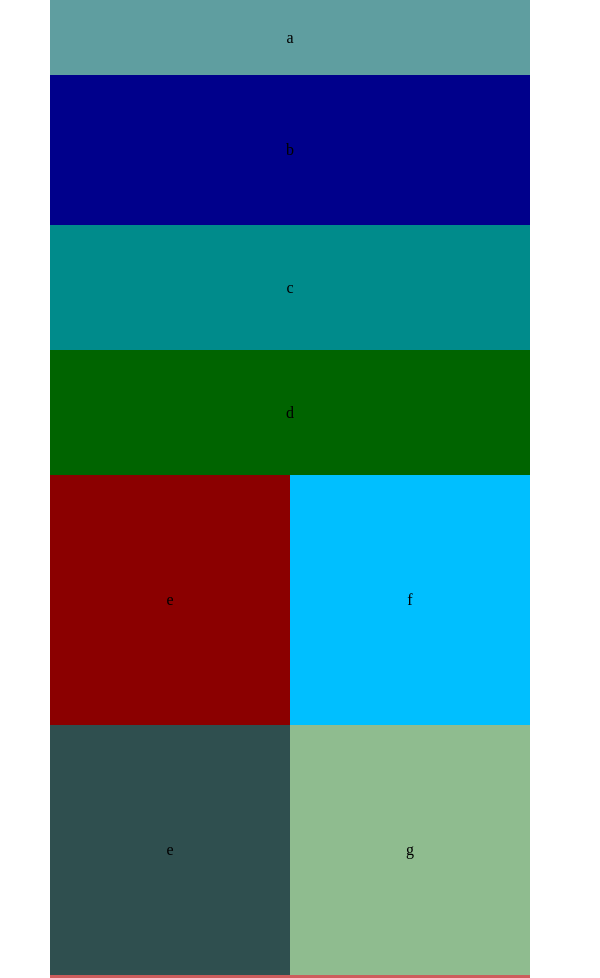
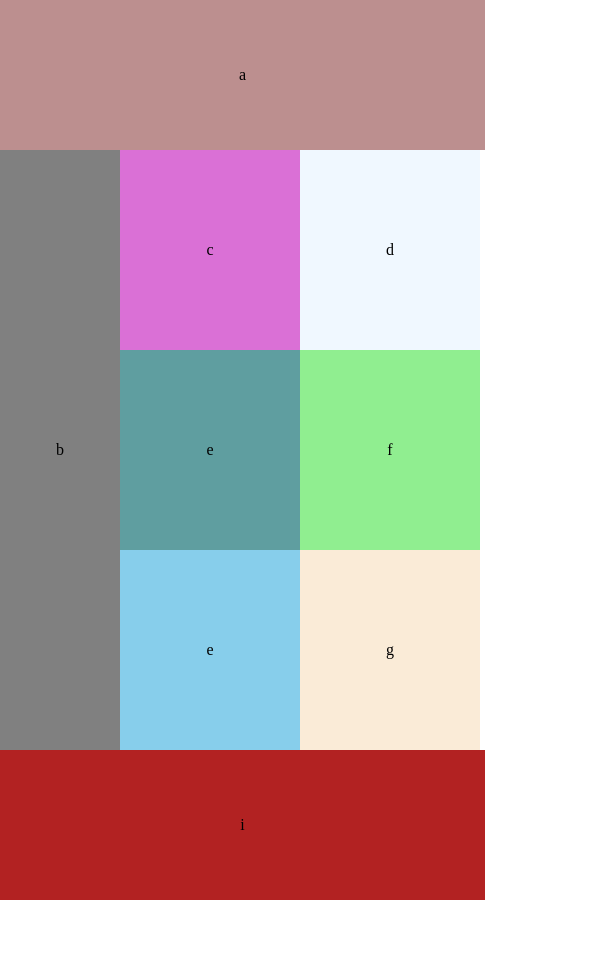
Before and after one commit to perezm27/lab-01, a plain HTML site: page index.html in a window 600 px wide. Shown: the top 978 px of the page. After the commit the page ends 900 px from the top, so only its background shows below. Drawn offline with Linux system fonts and the light colour scheme.

Commit message:
Third view added

```diff
--- a/css/modules.css
+++ b/css/modules.css
@@ -1,5 +1,77 @@
+/* Tablet View */
+@media (min-width:600px) and (max-width:767px){
+  .wrapper{
+    width: 600px;
+    height: auto;
+
+  }
+  #a{
+    background-color: rosybrown;
+    width: 485px;
+    height: 150px;
+    float: left;
+  }
+
+  #b{
+    background-color: grey;
+    width: 20%;
+    height: 600px;
+    float: left;
+  }
+
+  #c{
+    background-color: orchid;
+    width: 30%;
+    height: 200px;
+    float: left;
+  }
+
+  #d{
+    background-color: aliceblue;
+    width: 30%;
+    height: 200px;
+    float: left;
+  }
+
+  #e{
+    background-color: cadetblue;
+    width: 30%;
+    height: 200px;
+    float: left;
+  }
+
+  #f{
+    background-color: lightgreen;
+    width: 30%;
+    height: 200px;
+    float: left;
+  }
+
+  #g{
+    background-color: skyblue;
+    width: 30%;
+    height: 200px;
+    float: left;
+  }
+
+  #h{
+    background-color: antiquewhite;
+    width: 30%;
+    height: 200px;
+    float: left;
+  }
+
+  #i{
+    background-color: firebrick;
+    width: 485px;
+    height: 150px;
+    float: left;
+  }
+
+}
+
 /* Desktop View */
-  @media only screen and (min-width:768px) {
+  @media (min-width:768px){
   .wrapper{
     width: 960px;
     height: auto;
```
